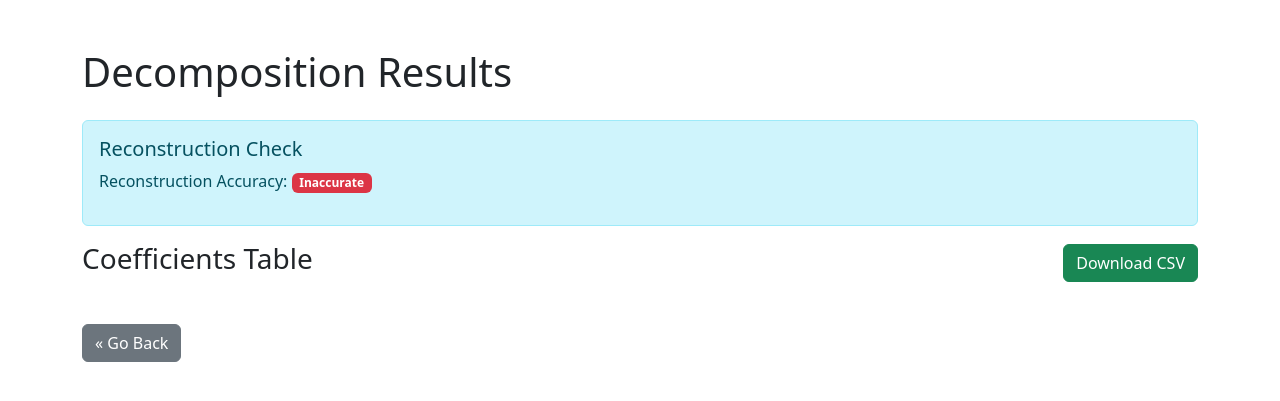
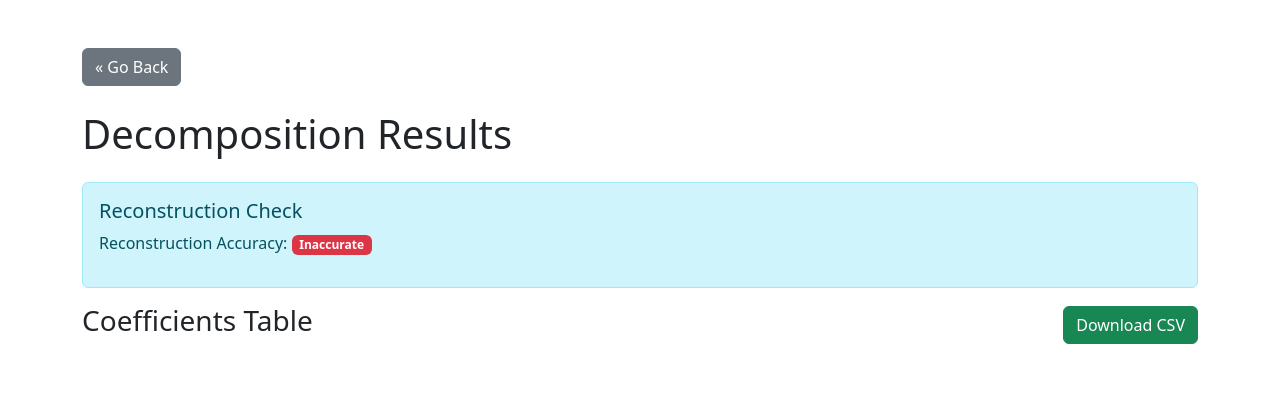
Before and after one commit to Champion2049/EnergyCons, a Flask app: template UI/templates/results.html in a window 1280 px wide. Shown: the top 401 px of the page. Run offline with Flask 3, Linux system fonts and the light colour scheme; the template is opened without the code that fills it, so the values that code supplies are empty.

Commit message:
minor UI changes

```diff
--- a/UI/templates/results.html
+++ b/UI/templates/results.html
@@ -8,6 +8,9 @@
 </head>
 <body>
     <div class="container mt-5">
+
+        <a href="/" class="btn btn-secondary mb-4">&laquo; Go Back</a>
+
         <h1 class="mb-4">Decomposition Results</h1>
 
         <div class="alert alert-info">
@@ -31,9 +34,6 @@
             {{ table|safe }}
         </div>
 
-        <div class="mt-4">
-            <a href="/" class="btn btn-secondary">&laquo; Go Back</a>
         </div>
-    </div>
 </body>
 </html>
```
